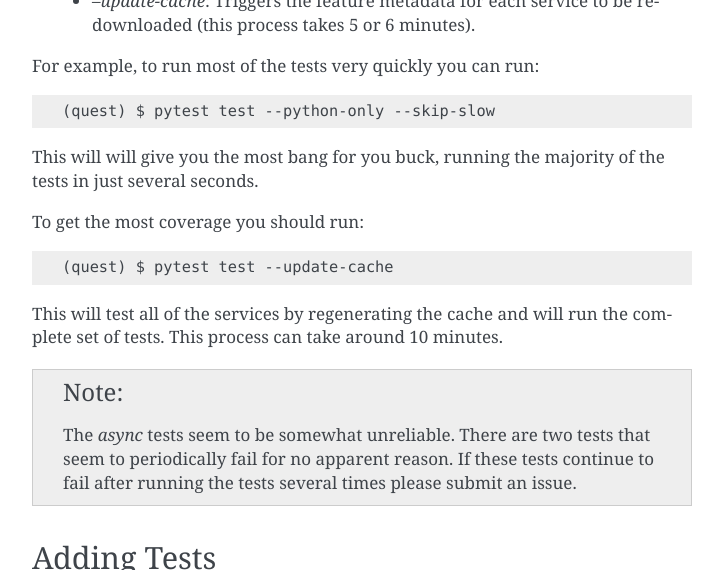
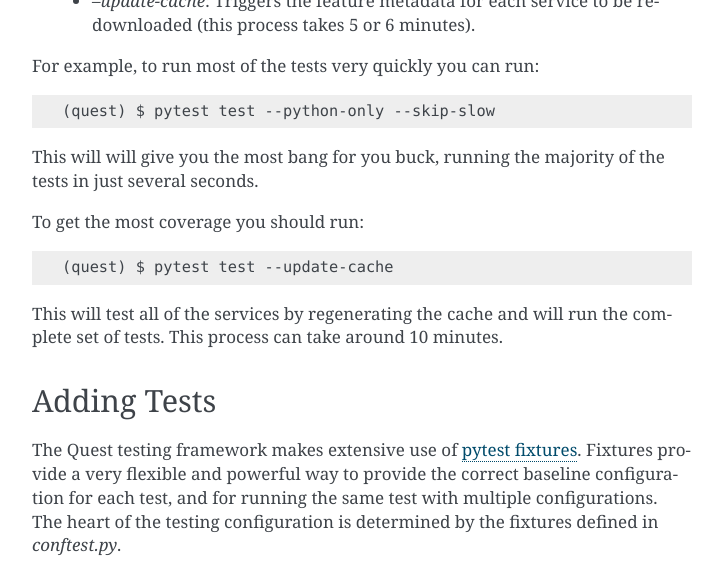
Before and after one commit to erdc/quest, a Sphinx documentation site: the page built from docs/tests.rst, in a window 1280 px wide and 900 px high, scrolled down 1009 px, cut to the strip 0-570 px from the top of the window. Shown: the whole strip, without its empty margins (388-1111 px from the left). Built offline with Sphinx 7.4.7, drawn with Linux system fonts in a browser that asks for light colours.

Commit message:
fix bug in async tests move slow tag to correct test update docs

```diff
--- a/docs/tests.rst
+++ b/docs/tests.rst
@@ -40,10 +40,6 @@ To get the most coverage you should run::
 
 This will test all of the services by regenerating the cache and will run the complete set of tests. This process can take around 10 minutes.
 
-.. note::
-
-    The `async` tests seem to be somewhat unreliable. There are two tests that seem to periodically fail for no apparent reason. If these tests continue to fail after running the tests several times please submit an issue.
-
 
 Adding Tests
 ------------
```
Also changed, not shown: 2 other files.
